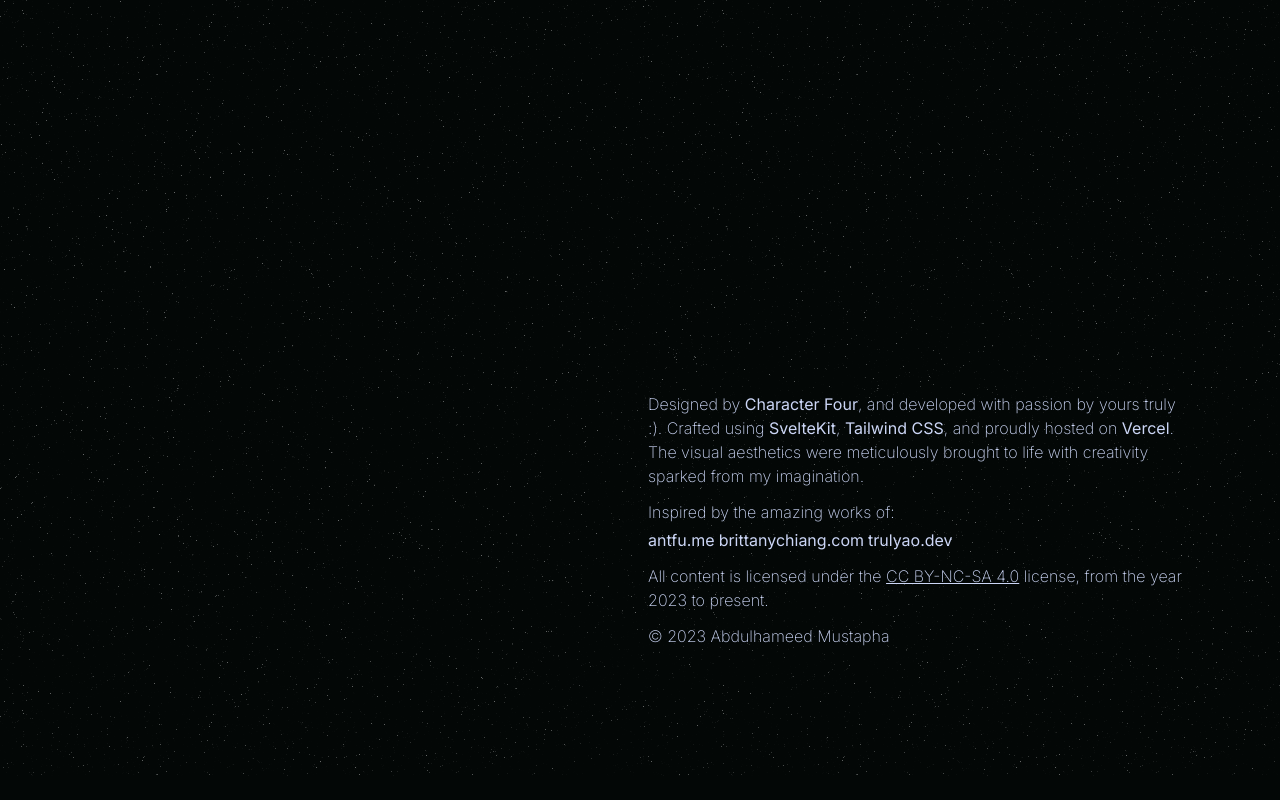
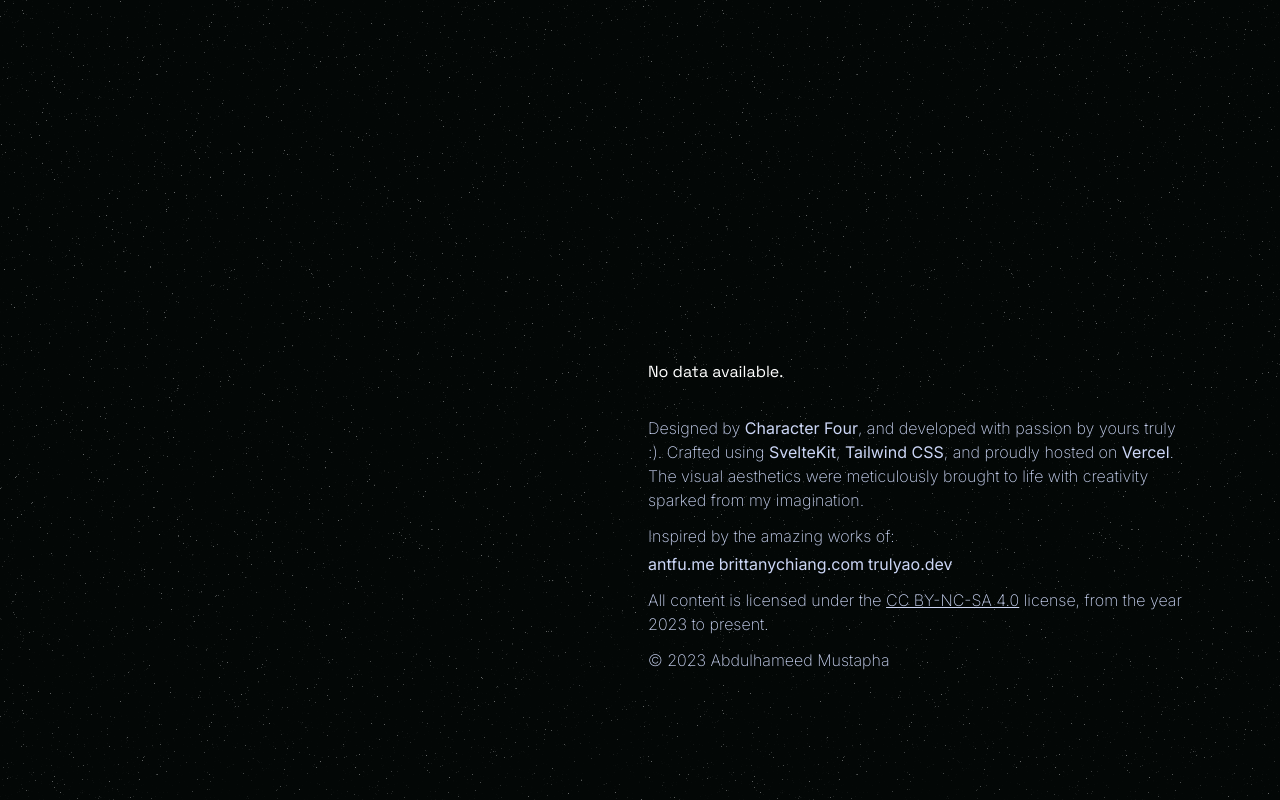
Before and after one commit to devabdultech/abdultech.me, a SvelteKit app: page / in a window 1280 px wide. Shown: the part 4520-5320 px from the top of the page. Before the commit the page ends 5296 px from the top, so only its background shows below. Built offline with nearby package versions, Linux system fonts and the light colour scheme; no server answers.

Commit message:
🎧 displaying music name - (test)

```diff
--- a/src/components/SecondSection.svelte
+++ b/src/components/SecondSection.svelte
@@ -4,6 +4,7 @@
 	import Project from './sections/Project.svelte';
 	import Experience from './sections/Experience.svelte';
 	import Thoughts from './sections/Thoughts.svelte';
+	import SpotifyActivity from './ui/SpotifyActivity.svelte';
 	import Footer from './sections/Footer.svelte';
 </script>
 
@@ -13,5 +14,6 @@
 	<Project />
 	<Experience />
 	<Thoughts />
+	<SpotifyActivity />
 	<Footer />
 </section>
--- a/src/components/ui/SpotifyActivity.svelte
+++ b/src/components/ui/SpotifyActivity.svelte
@@ -0,0 +1,33 @@
+<script lang="ts">
+	import { onMount } from 'svelte';
+	import type { SpotifyData } from '$lib/types';
+
+	let responseData: any;
+
+	async function fetchData() {
+		try {
+			const response = await fetch('/api/spotify');
+			if (response.ok) {
+				const data = await response.json();
+				responseData = data;
+				console.log('Data fetched successfully:', responseData);
+			} else {
+				console.error('Failed to fetch data:', response.statusText);
+			}
+		} catch (error) {
+			console.error('Error:', error);
+		}
+	}
+
+	onMount(() => {
+		fetchData();
+	});
+</script>
+
+<div class="text-white">
+	{#if responseData && responseData.data}
+		<p>Music name: {responseData.data.item.name}</p>
+	{:else}
+		<p>No data available.</p>
+	{/if}
+</div>
--- a/src/lib/spotify.ts
+++ b/src/lib/spotify.ts
@@ -1,4 +1,5 @@
 import { PUBLIC_CLIENT_ID, PUBLIC_CLIENT_SECRET, PUBLIC_REFRESH_TOKEN } from '$env/static/public';
+import type { SpotifyData } from './types';
 
 const client_id = PUBLIC_CLIENT_ID;
 const client_secret = PUBLIC_CLIENT_SECRET;
@@ -34,7 +35,7 @@ export const getCurrentlyPlaying = async () => {
 	});
 
 	if (response.ok) {
-		return response.json();
+		return response.json() as Promise<SpotifyData>;
 	} else {
 		throw new Error(`Failed to fetch data from Spotify API: ${response.status}`);
 	}
--- a/src/routes/api/spotify/+server.ts
+++ b/src/routes/api/spotify/+server.ts
@@ -1,10 +1,9 @@
 import { json } from '@sveltejs/kit';
 import { getCurrentlyPlaying } from '$lib/spotify';
-import type { SpotifyData } from '$lib/types';
 
 export async function GET() {
 	try {
-		const currentlyPlaying: SpotifyData = await getCurrentlyPlaying();
+		const currentlyPlaying = await getCurrentlyPlaying();
 
 		return json({
 			isPlaying: true,
```
